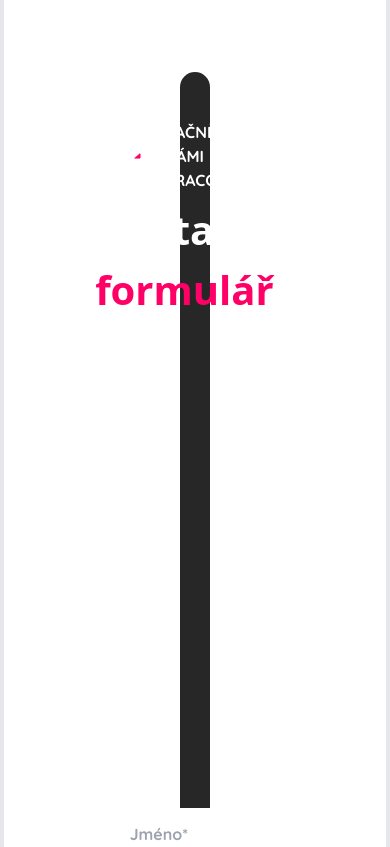
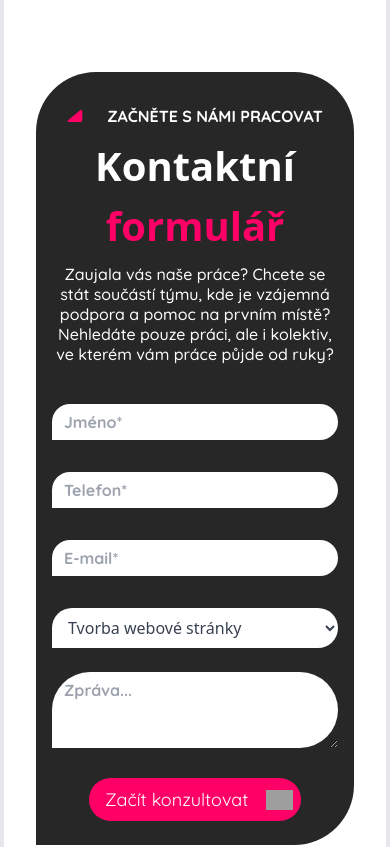
Before and after one commit to Atifzada/expert_dev, a Next.js app: page / in a window 390 px wide. Shown: the part 10160-11007 px from the top of the page. Built offline with nearby package versions, Linux system fonts and the light colour scheme; grey boxes are pictures that could not be loaded; a web font is replaced by a local one.

Commit message:
Fix form responsiveness issue

```diff
--- a/components/Section12.tsx
+++ b/components/Section12.tsx
@@ -3,8 +3,8 @@ import { LuTriangleRight } from "react-icons/lu";
 
 const Section12 = () => {
     return (
-        <section className="m-20">
-            <div className="mx-24 py-12 flex flex-col gap-2 items-center bg-black rounded-[100px]" style={{ borderBottomLeftRadius: "0" }}>
+        <section className="m-8 lg:m-20">
+            <div className="px-4 pt-8 flex flex-col gap-2 items-center bg-black rounded-[60px] lg:p-16" style={{ borderBottomLeftRadius: "0" }}>
                 {/* text section */}
                 <div className="flex items-center gap-4">
                     <LuTriangleRight className="text-pink" style={{ fill: "#FF0066" }} />
@@ -13,13 +13,13 @@ const Section12 = () => {
                     </span>
                 </div>
 
-                <div>
+                <div className="text-center">
                     <h2 className="text-40 font-extrabold font-Balooc text-white">
                         Kontaktní <span className="text-custom-red">formulář</span>
                     </h2>
                 </div>
 
-                <div className="mx-auto text-center px-20">
+                <div className="mx-auto text-center sm:px-4">
                     <p className="text-center text-white leading-5 font-QuickSand font-medium">
                         Zaujala vás naše práce? Chcete se stát součástí týmu, kde je vzájemná podpora a pomoc na prvním místě? Nehledáte pouze práci, ale i kolektiv, ve kterém vám práce půjde od ruky?
                     </p>
@@ -27,19 +27,19 @@ const Section12 = () => {
 
                 {/* form section */}
                 <div className="form mt-8">
-                    <form action="/#wpcf7-f33869-p33807-o1" method="post" className="w-full" aria-label="Kontaktní formulář" noValidate>
+                    <form method="post" className="w-full" aria-label="Kontaktní formulář" noValidate>
                         <div className="m--2 grid grid-cols-1 md:grid-cols-2 gap-8">
                             <div>
-                                <input size={60} className="w-full bg-white rounded-full py-4 px-3 text-gray-700 leading-tight focus:outline-none focus:bg-white" aria-required="true" aria-invalid="false" placeholder="Jméno*" type="text" name="your-name" style={{ borderBottomLeftRadius: "0" }} />
+                                <input size={60} className="w-full bg-white rounded-full py-2 lg:py-4  px-3 text-gray-700 leading-tight focus:outline-none focus:bg-white" aria-required="true" aria-invalid="false" placeholder="Jméno*" type="text" name="your-name" style={{ borderBottomLeftRadius: "0" }} />
                             </div>
                             <div>
-                                <input size={60} className="w-full bg-white rounded-full py-4 px-3 text-gray-700 leading-tight focus:outline-none focus:bg-white" aria-required="true" aria-invalid="false" placeholder="Telefon*" type="tel" name="phone" style={{ borderBottomLeftRadius: "0" }} />
+                                <input size={60} className="w-full bg-white rounded-full py-2 lg:py-4  px-3 text-gray-700 leading-tight focus:outline-none focus:bg-white" aria-required="true" aria-invalid="false" placeholder="Telefon*" type="tel" name="phone" style={{ borderBottomLeftRadius: "0" }} />
                             </div>
                             <div>
-                                <input size={60} className="w-full bg-white rounded-full py-4 px-3 text-gray-700 leading-tight focus:outline-none focus:bg-white" aria-required="true" aria-invalid="false" placeholder="E-mail*" type="email" name="your-email" style={{ borderBottomLeftRadius: "0" }} />
+                                <input size={60} className="w-full bg-white rounded-full py-2 lg:py-4  px-3 text-gray-700 leading-tight focus:outline-none focus:bg-white" aria-required="true" aria-invalid="false" placeholder="E-mail*" type="email" name="your-email" style={{ borderBottomLeftRadius: "0" }} />
                             </div>
                             <div className="font-Quicksand font-bol">
-                                <select className="w-full bg-white font-Quicksand font-bol rounded-full py-4 px-3 text-gray-700 leading-tight focus:outline-none focus:bg-white" aria-required="true" aria-invalid="false" name="vyber-pomoci" style={{ borderBottomLeftRadius: "0" }}>
+                                <select className="w-full bg-white font-Quicksand font-bol rounded-full py-2 lg:py-4  px-3 text-gray-700 leading-tight focus:outline-none focus:bg-white" aria-required="true" aria-invalid="false" name="vyber-pomoci" style={{ borderBottomLeftRadius: "0" }}>
                                     <option value="Tvorba webové stránky">Tvorba webové stránky</option>
                                     <option value="SEO">SEO</option>
                                     <option value="Marketing">Marketing</option>
@@ -47,10 +47,10 @@ const Section12 = () => {
                             </div>
                         </div>
                         <div className="mt-6">
-                            <textarea cols={40} rows={3} className="w-full bg-white rounded-full py-4 px-3 text-gray-700 leading-tight focus:outline-none focus:bg-white" aria-required="true" aria-invalid="false" placeholder="Zpráva..." name="your-message" style={{ borderBottomLeftRadius: "0", marginRight: "10px" }}></textarea>
+                            <textarea cols={40} rows={3} className="w-full bg-white rounded-full py-2 lg:py-4  px-3 text-gray-700 leading-tight focus:outline-none focus:bg-white" aria-required="true" aria-invalid="false" placeholder="Zpráva..." name="your-message" style={{ borderBottomLeftRadius: "0", marginRight: "10px" }}></textarea>
                         </div>
-                        <div className="mt-4 flex justify-center">
-                            <div className="bg-custom-red flex items-center rounded-full px-4">
+                        <div className="my-6 flex justify-center">
+                            <div className="bg-custom-red flex items-center rounded-full px-2 lg:px-4">
                                 <button type="submit" className="text-white text-18 font-normal font-QuickSand p-2 rounded-full" style={{ borderBottomLeftRadius: "0", marginRight: "10px" }}>
                                     <span>Začít konzultovat</span>
                                 </button>
```
